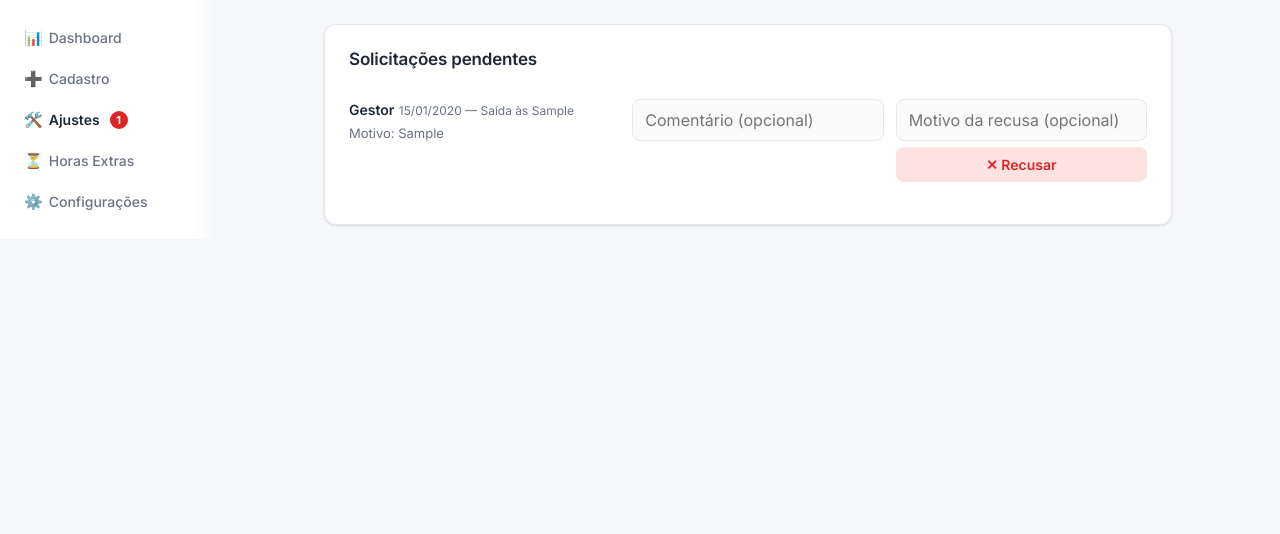
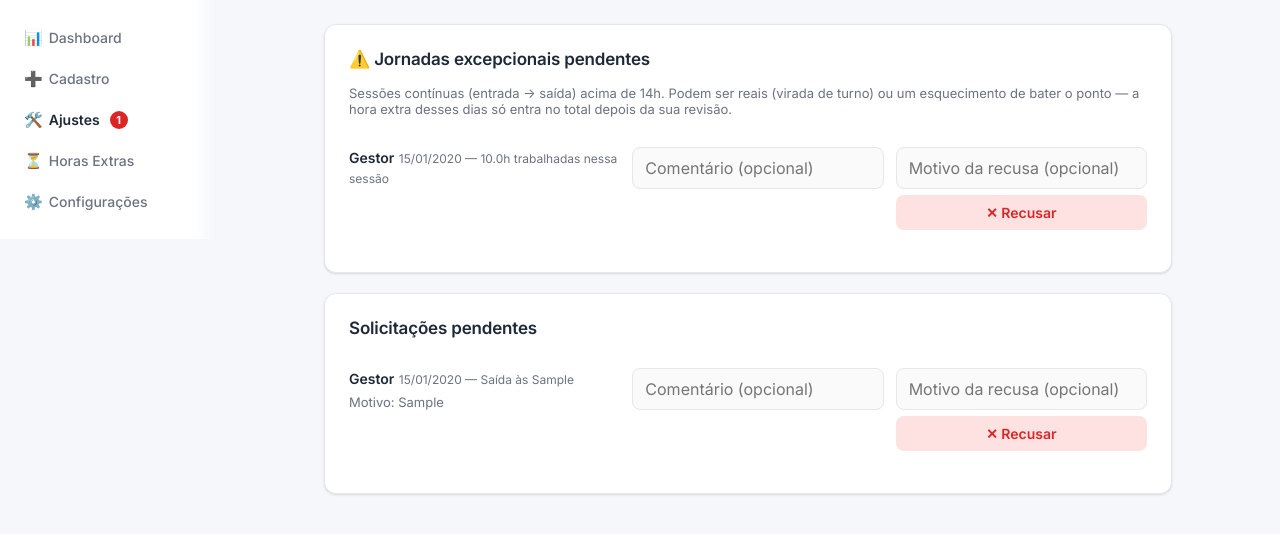
Before and after one commit to BLSalles/ponto-app, a Flask app: page /gestor/ajustes in a window 1280 px wide. Shown: the part 60-594 px from the top of the page. Run offline with Flask 3, Linux system fonts and the light colour scheme; the visitor is signed in with stand-in values (Sample User, id 1); tables that the repository leaves empty hold one stand-in row (values such as "Sample post"); grey boxes marked "Sample" are stand-in pictures.

Commit message:
Versão Final

```diff
--- a/app.py
+++ b/app.py
@@ -139,6 +139,31 @@ class SolicitacaoAjuste(db.Model):
     colaborador = db.relationship("Colaborador", backref="solicitacoes_ajuste")
 
 
+class AprovacaoJornadaExcepcional(db.Model):
+    """Registro de aprovação para dias em que a sessão trabalhada (entrada->saída) ultrapassou
+    LIMITE_HORAS_EXCEPCIONAL horas seguidas (ex.: virada de turno, esquecimento de bater saída
+    seguido de nova entrada 24h depois etc).
+
+    Enquanto não houver aprovação do gestor aqui, essas horas NÃO entram no total de hora extra
+    automaticamente — ficam visíveis (o colaborador e o gestor veem o total real trabalhado), mas
+    só contam pra folha depois de uma revisão humana. Isso evita que uma jornada fora do padrão
+    vire hora extra sozinha sem ninguém checar se foi real ou um esquecimento de bater o ponto."""
+    id = db.Column(db.Integer, primary_key=True)
+    colaborador_id = db.Column(db.Integer, db.ForeignKey("colaborador.id"), nullable=False)
+    data_referencia = db.Column(db.Date, nullable=False)  # dia da ENTRADA da sessão excepcional
+    horas_total = db.Column(db.Float, nullable=False)  # horas trabalhadas nessa sessão, calculadas
+    status = db.Column(db.String(20), default="pendente")  # pendente | aprovado | recusado
+    criado_em = db.Column(db.DateTime, default=datetime.utcnow)
+    respondido_em = db.Column(db.DateTime, nullable=True)
+    resposta_gestor = db.Column(db.Text, nullable=True)
+
+    colaborador = db.relationship("Colaborador", backref="aprovacoes_jornada_excepcional")
+
+    __table_args__ = (
+        db.UniqueConstraint("colaborador_id", "data_referencia", name="uq_aprovacao_excepcional_colaborador_dia"),
+    )
+
+
 class ConfiguracaoJornada(db.Model):
     """Configuração única (definida pelo gestor) da jornada padrão e do lembrete de ponto."""
     id = db.Column(db.Integer, primary_key=True)
@@ -363,41 +388,58 @@ def imagem_base64_para_encoding(imagem_base64, num_jitters=2):
     return encodings[0], None
 
 
-def obter_endereco(latitude, longitude):
+def obter_endereco(latitude, longitude, tentativas=2):
     """Converte latitude/longitude em um endereço legível via geocodificação reversa (Nominatim/OpenStreetMap).
-    Retorna None se as coordenadas não vierem ou se a consulta falhar (sem quebrar o registro do ponto) —
-    mas SEMPRE imprime o motivo da falha no log, para dar pra diagnosticar pelo Render."""
+    Retorna None se as coordenadas não vierem ou se todas as tentativas falharem (sem quebrar o
+    registro do ponto) — mas SEMPRE imprime o motivo da falha no log, para dar pra diagnosticar pelo
+    Render.
+
+    Faz até `tentativas` chamadas: o servidor público do Nominatim é instável sob carga/timeout
+    ocasional, e antes uma única falha (rede lenta, 429/503 momentâneo) já deixava o registro só
+    com lat/long salvos, sem endereço."""
     if latitude is None or longitude is None:
         return None
-    try:
-        resposta = requests.get(
-            "https://nominatim.openstreetmap.org/reverse",
-            params={
-                "format": "jsonv2",
-                "lat": latitude,
-                "lon": longitude,
-                "zoom": 18,
-                "addressdetails": 1,
-            },
-            headers={
-                # O Nominatim exige um User-Agent que identifique a aplicação (política de uso
-                # deles); sem isso as requisições podem ser bloqueadas silenciosamente.
-                "User-Agent": f"SmartPoint-ControleDePonto/1.0 (contato: {VAPID_CONTACT_EMAIL})",
-                "Accept-Language": "pt-BR",
-            },
-            timeout=8,
-        )
-        if resposta.status_code != 200:
-            print(f"[endereco] Nominatim respondeu {resposta.status_code} para ({latitude}, {longitude}): {resposta.text[:200]}")
-            return None
-        dados = resposta.json()
-        endereco = dados.get("display_name")
-        if not endereco:
-            print(f"[endereco] Nominatim não retornou display_name para ({latitude}, {longitude}): {dados}")
-        return endereco
-    except Exception as ex:
-        print(f"[endereco] falha ao geocodificar ({latitude}, {longitude}): {ex}")
-        return None
+
+    ultimo_erro = None
+    for tentativa in range(1, tentativas + 1):
+        try:
+            resposta = requests.get(
+                "https://nominatim.openstreetmap.org/reverse",
+                params={
+                    "format": "jsonv2",
+                    "lat": latitude,
+                    "lon": longitude,
+                    "zoom": 18,
+                    "addressdetails": 1,
+                },
+                headers={
+                    # O Nominatim exige um User-Agent que identifique a aplicação (política de uso
+                    # deles); sem isso as requisições podem ser bloqueadas silenciosamente.
+                    "User-Agent": f"SmartPoint-ControleDePonto/1.0 (contato: {VAPID_CONTACT_EMAIL})",
+                    "Accept-Language": "pt-BR",
+                },
+                timeout=8,
+            )
+            if resposta.status_code != 200:
+                print(f"[endereco] tentativa {tentativa}/{tentativas}: Nominatim respondeu {resposta.status_code} para ({latitude}, {longitude}): {resposta.text[:200]}")
+                ultimo_erro = f"status {resposta.status_code}"
+                time.sleep(1)
+                continue
+            dados = resposta.json()
+            endereco = dados.get("display_name")
+            if not endereco:
+                print(f"[endereco] tentativa {tentativa}/{tentativas}: Nominatim não retornou display_name para ({latitude}, {longitude}): {dados}")
+                ultimo_erro = "sem display_name"
+                time.sleep(1)
+                continue
+            return endereco
+        except Exception as ex:
+            print(f"[endereco] tentativa {tentativa}/{tentativas}: falha ao geocodificar ({latitude}, {longitude}): {ex}")
+            ultimo_erro = str(ex)
+            time.sleep(1)
+
+    print(f"[endereco] desistindo após {tentativas} tentativas para ({latitude}, {longitude}): {ultimo_erro}")
+    return None
 
 
 # A janela e o intervalo do lembrete agora são configuráveis pelo gestor em
@@ -430,31 +472,71 @@ def contar_registros_hoje(colaborador_id):
     return sum(1 for r in registros_recentes if para_brasilia(r.data_hora).date() == hoje)
 
 
+LIMITE_HORAS_EXCEPCIONAL = 14.0  # sessão contínua (entrada->saída) acima disso não vira hora extra sozinha; fica pendente de aprovação do gestor
+
+
 def montar_resumo_diario(registros):
-    """Agrupa registros por dia (Brasília) e estima horas trabalhadas pareando os horários
-    em ordem (1º=entrada, 2º=saída, 3º=entrada...). Sinaliza dias com número ímpar de batidas."""
+    """Agrupa os registros em sessões trabalhadas (entrada -> saída) e soma por dia (Brasília).
+
+    Antes, o pareamento era só por POSIÇÃO dentro do dia civil (1º=entrada, 2º=saída, 3º=entrada...),
+    ignorando o campo `tipo` que cada batida já guarda. Isso quebrava jornadas que viram a noite:
+    ex. entrou 08:00 de um dia e só saiu 07:00 do dia seguinte -> a "saída de virada" caía no balde
+    do dia seguinte e era confundida com a entrada normal daquele dia, deslocando todos os pares
+    seguintes e podendo gerar hora extra errada (às vezes bem grande) justamente no dia seguinte.
+
+    Agora o pareamento usa o `tipo` real de cada batida (entrada/saida) em ordem cronológica, e uma
+    sessão que atravessa a meia-noite é contada inteira no dia em que a ENTRADA aconteceu (convenção
+    comum de apuração de ponto: o dia de trabalho é o dia em que o turno começou)."""
     from collections import defaultdict
-    import datetime as _dt
-
-    por_dia = defaultdict(list)
-    for r in registros:
+
+    registros_ordenados = sorted(registros, key=lambda r: r.data_hora)
+
+    por_dia = defaultdict(lambda: {"segundos": 0.0, "batidas": [], "incompleto": False, "excepcional": False})
+    entrada_aberta = None  # datetime local da entrada aguardando a saída correspondente
+
+    for r in registros_ordenados:
         dt_local = para_brasilia(r.data_hora)
-        por_dia[dt_local.date()].append(dt_local)
+        por_dia[dt_local.date()]["batidas"].append(dt_local)
+
+        tipo = (r.tipo or "").lower()
+        if tipo == "entrada":
+            if entrada_aberta is not None:
+                # entrada seguida de outra entrada, sem saída no meio: a anterior fica incompleta
+                por_dia[entrada_aberta.date()]["incompleto"] = True
+            entrada_aberta = dt_local
+        elif tipo == "saida":
+            if entrada_aberta is not None:
+                segundos = (dt_local - entrada_aberta).total_seconds()
+                if segundos > 0:
+                    por_dia[entrada_aberta.date()]["segundos"] += segundos
+                    if segundos / 3600 > LIMITE_HORAS_EXCEPCIONAL:
+                        por_dia[entrada_aberta.date()]["excepcional"] = True
+                else:
+                    por_dia[entrada_aberta.date()]["incompleto"] = True
+                entrada_aberta = None
+            else:
+                # saída sem entrada correspondente antes dela
+                por_dia[dt_local.date()]["incompleto"] = True
+        else:
+            # tipo desconhecido/legado: não dá pra parear com segurança
+            por_dia[dt_local.date()]["incompleto"] = True
+
+    if entrada_aberta is not None:
+        # última entrada do período ainda não teve saída (jornada em andamento, ou pendência real)
+        por_dia[entrada_aberta.date()]["incompleto"] = True
 
     resumo = []
-    for dia, horarios in sorted(por_dia.items(), reverse=True):
-        horarios = sorted(horarios)
-        total_segundos = 0
-        for i in range(0, len(horarios) - 1, 2):
-            total_segundos += (horarios[i + 1] - horarios[i]).total_seconds()
+    for dia, info in sorted(por_dia.items(), reverse=True):
+        total_segundos = info["segundos"]
         horas = int(total_segundos // 3600)
         minutos = int((total_segundos % 3600) // 60)
         resumo.append({
             "data": dia,
-            "batidas": horarios,
+            "batidas": sorted(info["batidas"]),
             "total_horas": f"{horas:02d}:{minutos:02d}",
             "total_horas_decimal": round(total_segundos / 3600, 2),
-            "incompleto": len(horarios) % 2 != 0,
+            "incompleto": info["incompleto"],
+            "excepcional": info["excepcional"],
         })
     return resumo
 
@@ -492,6 +574,40 @@ def calcular_horas_extras_dia(total_horas_decimal, horario_entrada_padrao, horar
         duracao_padrao = 8.0  # salvaguarda, não deveria acontecer com horários válidos
     extra = total_horas_decimal - duracao_padrao
     return max(0.0, round(extra, 2))
+
+
+def aplicar_status_excepcional(dia_resumo, colaborador_id):
+    """Se o dia foi marcado como 'excepcional' (sessão contínua acima de LIMITE_HORAS_EXCEPCIONAL),
+    garante que exista uma pendência de aprovação (cria se ainda não existir, idempotente pela
+    constraint única colaborador+data) e decide se a hora extra desse dia entra no total ou fica
+    zerada até o gestor aprovar.
+
+    O total de horas TRABALHADAS (`total_horas`/`total_horas_decimal`) nunca é escondido — o
+    colaborador e o gestor sempre veem o valor real. O que fica retido é só a hora extra calculada
+    a partir dele, pra não pagar/computar algo que ninguém revisou ainda."""
+    if not dia_resumo.get("excepcional"):
+        dia_resumo["status_excepcional"] = None
+        return dia_resumo
+
+    aprovacao = AprovacaoJornadaExcepcional.query.filter_by(
+        colaborador_id=colaborador_id, data_referencia=dia_resumo["data"]
+    ).first()
+    if aprovacao is None:
+        aprovacao = AprovacaoJornadaExcepcional(
+            colaborador_id=colaborador_id,
+            data_referencia=dia_resumo["data"],
+            horas_total=dia_resumo["total_horas_decimal"],
+            status="pendente",
+        )
+        db.session.add(aprovacao)
+        db.session.commit()
+
+    dia_resumo["status_excepcional"] = aprovacao.status
+    if aprovacao.status != "aprovado":
+        # hora extra fica retida até aprovação; o total de horas trabalhadas continua visível
+        dia_resumo["horas_extras_retidas"] = dia_resumo.get("horas_extras", 0.0)
+        dia_resumo["horas_extras"] = 0.0
+    return dia_resumo
 
 
 @app.template_filter("horas")
@@ -865,6 +981,7 @@ def meus_registros():
             dia["total_horas_decimal"], config.horario_entrada, config.horario_saida,
             eh_domingo_flag=eh_domingo(dia["data"]),
         )
+        aplicar_status_excepcional(dia, user.id)
         if dia["data"].year == hoje.year and dia["data"].month == hoje.month:
             total_extra_mes += dia["horas_extras"]
 
@@ -1393,14 +1510,19 @@ def _calcular_relatorio_horas_extras(ano, mes):
                 dia["total_horas_decimal"], config.horario_entrada, config.horario_saida,
                 eh_domingo_flag=eh_domingo(dia["data"]),
             )
+            dia["horas_extras"] = extra
+            aplicar_status_excepcional(dia, c.id)
+            extra = dia["horas_extras"]  # pode ter sido zerada por aplicar_status_excepcional
             total_extra += extra
             total_horas_mes += dia["total_horas_decimal"]
-            if extra > 0:
+            if extra > 0 or dia.get("excepcional"):
                 dias_com_extra.append({
                     "data": dia["data"],
                     "total_horas": dia["total_horas"],
                     "horas_extras": extra,
                     "incompleto": dia["incompleto"],
+                    "excepcional": dia.get("excepcional", False),
+                    "status_excepcional": dia.get("status_excepcional"),
                 })
         resumo_colaboradores.append({
             "colaborador": c,
@@ -1482,7 +1604,24 @@ def gestor_ajustes():
         .order_by(SolicitacaoAjuste.respondido_em.desc())
         .paginate(page=pagina, per_page=20, error_out=False)
     )
-    return render_template("gestor_ajustes.html", pendentes=pendentes, historico=historico)
+
+    # Jornadas excepcionais (sessão contínua > LIMITE_HORAS_EXCEPCIONAL) aguardando revisão —
+    # ver comentário em aplicar_status_excepcional(). Ficam nesta mesma tela de ajustes porque,
+    # do ponto de vista do gestor, é o mesmo tipo de decisão: revisar uma pendência de ponto.
+    pendentes_excepcionais = (
+        AprovacaoJornadaExcepcional.query
+        .filter_by(status="pendente")
+        .order_by(AprovacaoJornadaExcepcional.criado_em.asc())
+        .all()
+    )
+
+    return render_template(
+        "gestor_ajustes.html",
+        pendentes=pendentes,
+        historico=historico,
+        pendentes_excepcionais=pendentes_excepcionais,
+        limite_horas_excepcional=LIMITE_HORAS_EXCEPCIONAL,
+    )
 
 
 @app.route("/gestor/ajustes/<int:ajuste_id>/aprovar", methods=["POST"])
@@ -1537,6 +1676,42 @@ def recusar_ajuste(ajuste_id):
     db.session.commit()
 
     flash(f"Ajuste recusado para {solicitacao.colaborador.nome}.")
+    return redirect(url_for("gestor_ajustes"))
+
+
+@app.route("/gestor/jornadas-excepcionais/<int:aprovacao_id>/aprovar", methods=["POST"])
+@gestor_required
+def aprovar_jornada_excepcional(aprovacao_id):
+    aprovacao = AprovacaoJornadaExcepcional.query.get_or_404(aprovacao_id)
+
+    if aprovacao.status != "pendente":
+        flash("Esta jornada já foi revisada.")
+        return redirect(url_for("gestor_ajustes"))
+
+    aprovacao.status = "aprovado"
+    aprovacao.respondido_em = datetime.utcnow()
+    aprovacao.resposta_gestor = request.form.get("resposta", "").strip()
+    db.session.commit()
+
+    flash(f"Jornada excepcional de {aprovacao.colaborador.nome} em {aprovacao.data_referencia.strftime('%d/%m/%Y')} aprovada — a hora extra já entra no total do mês.")
+    return redirect(url_for("gestor_ajustes"))
+
+
+@app.route("/gestor/jornadas-excepcionais/<int:aprovacao_id>/recusar", methods=["POST"])
+@gestor_required
+def recusar_jornada_excepcional(aprovacao_id):
+    aprovacao = AprovacaoJornadaExcepcional.query.get_or_404(aprovacao_id)
+
+    if aprovacao.status != "pendente":
+        flash("Esta jornada já foi revisada.")
+        return redirect(url_for("gestor_ajustes"))
+
+    aprovacao.status = "recusado"
+    aprovacao.respondido_em = datetime.utcnow()
+    aprovacao.resposta_gestor = request.form.get("resposta", "").strip()
+    db.session.commit()
+
+    flash(f"Jornada excepcional de {aprovacao.colaborador.nome} em {aprovacao.data_referencia.strftime('%d/%m/%Y')} recusada — nenhuma hora extra será computada; peça ao colaborador para solicitar o ajuste correto do ponto.")
     return redirect(url_for("gestor_ajustes"))
 
 
--- a/templates/gestor_ajustes.html
+++ b/templates/gestor_ajustes.html
@@ -2,6 +2,41 @@
 {% from "_macros.html" import paginacao %}
 {% block titulo %}Ajustes - Painel do Gestor{% endblock %}
 {% block conteudo %}
+
+{% if pendentes_excepcionais %}
+<div class="card">
+  <div class="card-header">
+    <h2>⚠️ Jornadas excepcionais pendentes</h2>
+  </div>
+  <p class="ajuste-motivo" style="margin-bottom: 1rem;">
+    Sessões contínuas (entrada → saída) acima de {{ limite_horas_excepcional | int }}h. Podem ser reais
+    (virada de turno) ou um esquecimento de bater o ponto — a hora extra desses dias só entra no
+    total depois da sua revisão.
+  </p>
+  {% for a in pendentes_excepcionais %}
+    <div class="ajuste-item">
+      <div class="ajuste-info">
+        <span class="colaborador-nome">{{ a.colaborador.nome }}</span>
+        <span class="colaborador-email">
+          {{ a.data_referencia.strftime('%d/%m/%Y') }} — {{ a.horas_total }}h trabalhadas nessa sessão
+        </span>
+      </div>
+      <form method="POST" action="{{ url_for('aprovar_jornada_excepcional', aprovacao_id=a.id) }}" class="ajuste-form">
+        <input type="text" name="resposta" placeholder="Comentário (opcional)">
+        <div class="ajuste-botoes">
+          <button type="submit" class="btn-primario btn-aprovar">✓ Aprovar</button>
+        </div>
+      </form>
+      <form method="POST" action="{{ url_for('recusar_jornada_excepcional', aprovacao_id=a.id) }}" class="ajuste-form">
+        <input type="text" name="resposta" placeholder="Motivo da recusa (opcional)">
+        <div class="ajuste-botoes">
+          <button type="submit" class="btn-secundario btn-recusar">✕ Recusar</button>
+        </div>
+      </form>
+    </div>
+  {% endfor %}
+</div>
+{% endif %}
 
 <div class="card">
   <div class="card-header">
```
Also changed, not shown: templates/meus_registros.html (+7 -1 lines), templates/ponto.html (+47 -6 lines), 1 other file.
